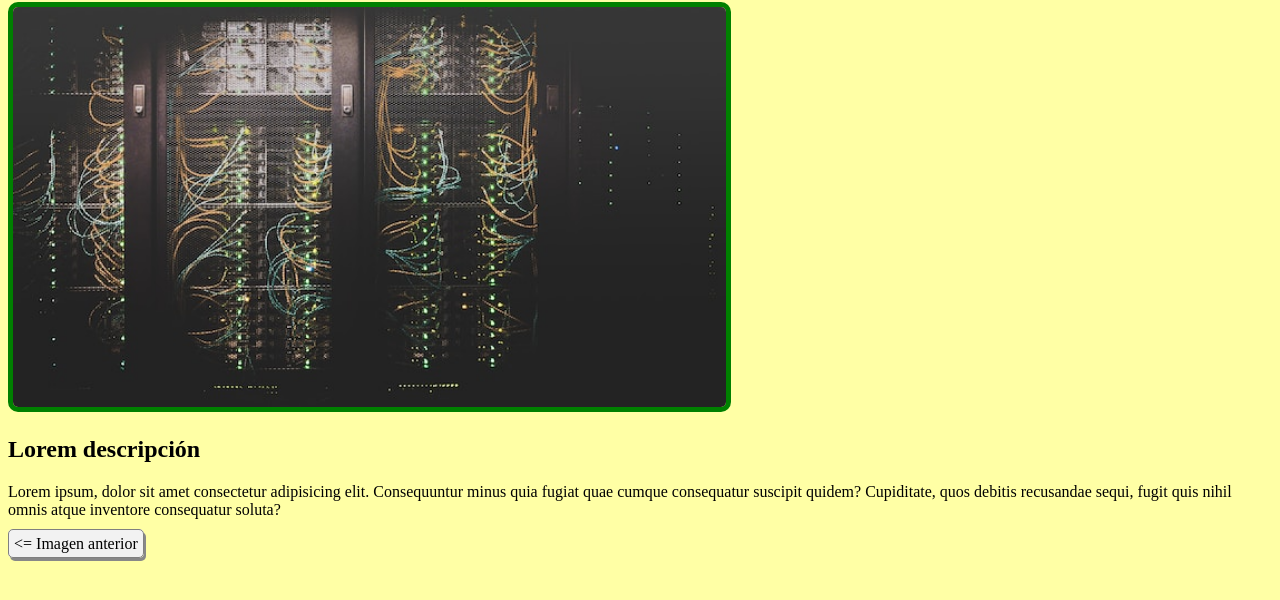
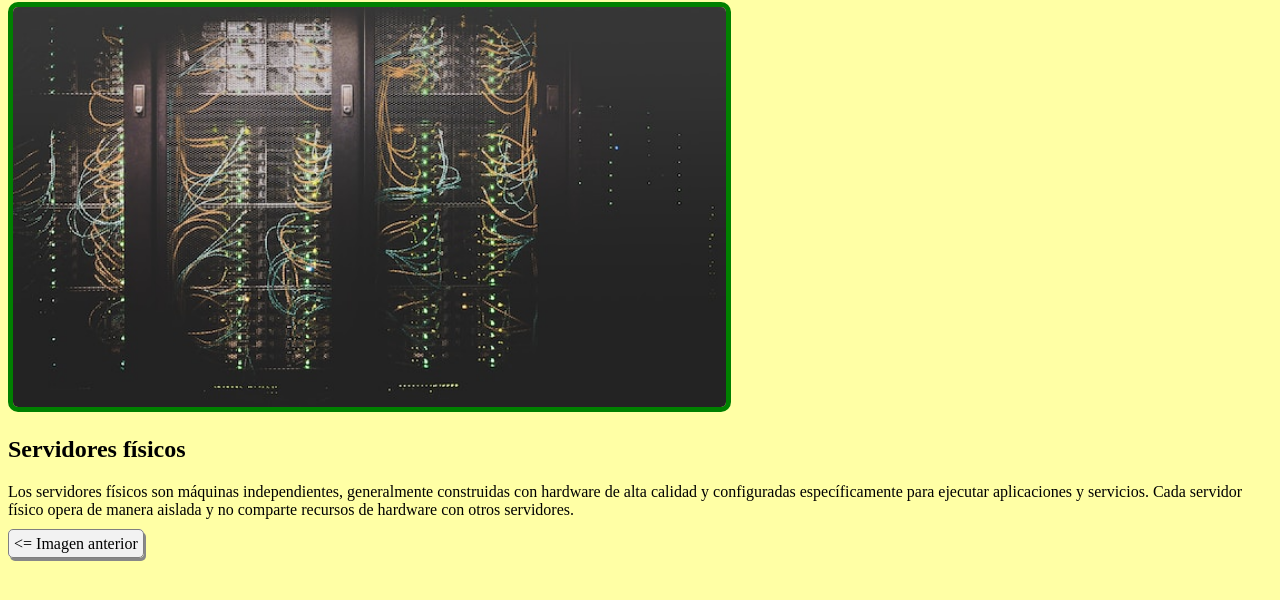
Before and after one commit to laraolivares/taller-subgrupo2, a plain HTML site: page page2.html in a window 1280 px wide. Shown: the part 78-678 px from the top of the page. Drawn offline with Linux system fonts and the light colour scheme.

Commit message:
Update page2.html
Agregar informacion al texto

```diff
--- a/page2.html
+++ b/page2.html
@@ -11,10 +11,10 @@
 <body>
     <h1>Galería de la Tecnología</h1>
     <img src="img2.jpg" alt="Sala de servidores" class="image"/>
-    <h2>Lorem descripción</h2>
-    <p>Lorem ipsum, dolor sit amet consectetur adipisicing elit. Consequuntur minus quia fugiat quae cumque consequatur
-        suscipit quidem? Cupiditate, quos debitis recusandae sequi, fugit quis nihil omnis atque inventore consequatur
-        soluta?</p>
+    <h2>Servidores físicos</h2>
+    <p>Los servidores físicos son máquinas independientes, generalmente construidas con hardware de alta calidad
+        y configuradas específicamente para ejecutar aplicaciones y servicios. Cada servidor físico opera de manera
+        aislada y no comparte recursos de hardware con otros servidores.</p>
     <a href="index.html" title="Imagen anterior" class="link-button">&lt;= Imagen anterior</a>
 </body>
 
```
